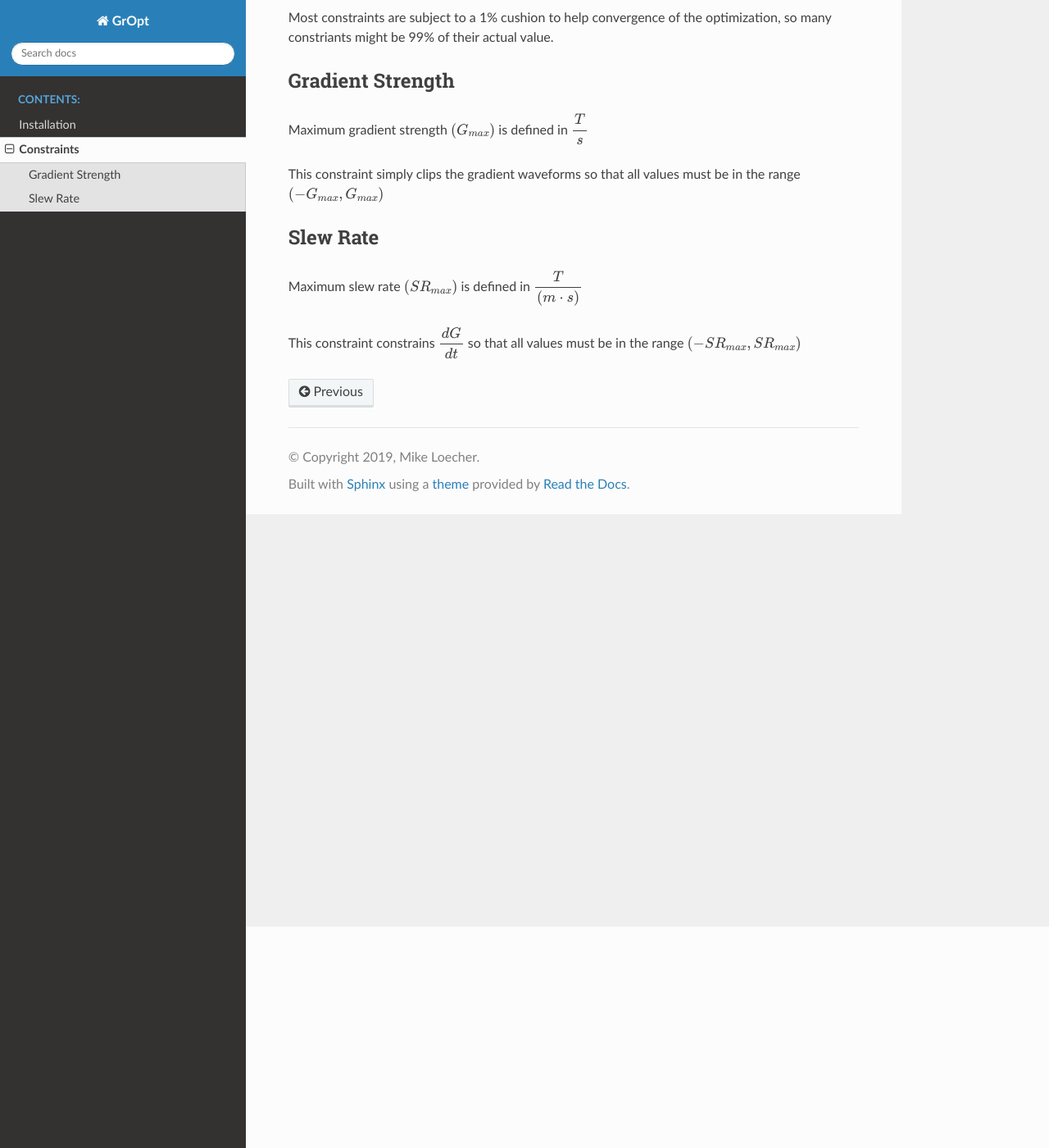
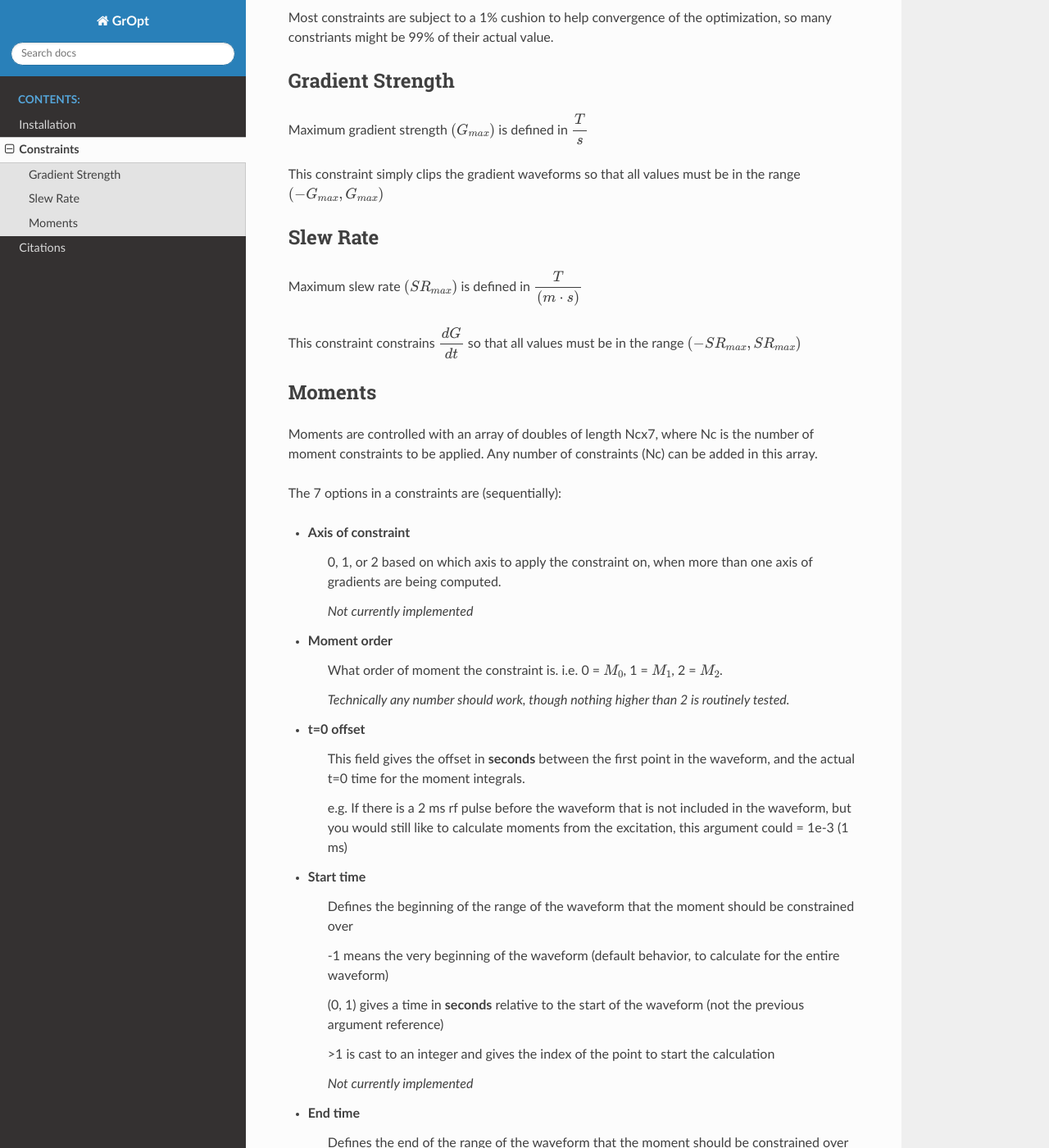
Before and after one commit to mloecher/gropt, a Sphinx documentation site: the page built from docs/constraints.rst, in a window 1280 px wide and 1400 px high, scrolled down 270 px. Shown: the whole window at 82% size. Built offline with Sphinx 7.4.7 and the Read the Docs theme 2.0.0, drawn with Linux system fonts in a browser that asks for light colours; pages that are not in the unit, such as notebooks, are missing from menus; some of the changed text lies outside the part shown.

Commit message:
Added more to docs

```diff
--- /dev/null
+++ b/docs/citations.rst
@@ -0,0 +1,2 @@
+Citations
+************
--- a/docs/constraints.rst
+++ b/docs/constraints.rst
@@ -20,3 +20,55 @@ Slew Rate
 Maximum slew rate :math:`(SR_{max})` is defined in :math:`\dfrac{T}{(m \cdot s)}`
 
 This constraint constrains :math:`\dfrac{dG}{dt}` so that all values must be in the range :math:`(-SR_{max}, SR_{max})`
+
+Moments
+------------------
+
+Moments are controlled with an array of doubles of length Ncx7, where Nc is the number of moment constraints to be applied.  Any number of constraints (Nc) can be added in this array.
+
+The 7 options in a constraints are (sequentially):
+
+- Axis of constraint
+    0, 1, or 2 based on which axis to apply the constraint on, when more than one axis of gradients are being computed.
+
+    *Not currently implemented*
+
+- Moment order
+    What order of moment the constraint is. i.e. 0 = :math:`M_{0}`, 1 = :math:`M_{1}`, 2 = :math:`M_{2}`.
+
+    *Technically any number should work, though nothing higher than 2 is routinely tested.*
+
+- t=0 offset
+    This field gives the offset in **seconds** between the first point in the waveform, and the actual t=0 time for the moment integrals.
+
+    e.g. If there is a 2 ms rf pulse before the waveform that is not included in the waveform, but you would still like to calculate moments from the excitation, this argument could = 1e-3 (1 ms)
+
+- Start time
+    Defines the beginning of the range of the waveform that the moment should be constrained over
+
+    -1 means the very beginning of the waveform (default behavior, to calculate for the entire waveform)
+
+    (0, 1) gives a time in **seconds** relative to the start of the waveform (not the previous argument reference)
+
+    >1 is cast to an integer and gives the index of the point to start the calculation
+
+    *Not currently implemented*
+
+- End time
+    Defines the end of the range of the waveform that the moment should be constrained over
+
+    -1 means the very end of the waveform (default behavior, to calculate for the entire waveform with -1 above)
+
+    (0, 1) gives a time in **seconds** relative to the start of the waveform (not the previous argument reference)
+
+    >1 is cast to an integer and gives the index of the point to end the calculation
+
+    *Not currently implemented*
+
+- Desired Moment
+    The desired moment, with units :math:`\dfrac{mT \cdot ms^{N+1}}{m}`, where :math:`N` is the moment order (see second argument)
+
+- Moment Tolerance
+    How far off the waveform can be from the desired moment, in the same units.
+
+    *The optimization will very frequently use exactly all of this tolerance*
```
Also changed, not shown: 1 other file.
